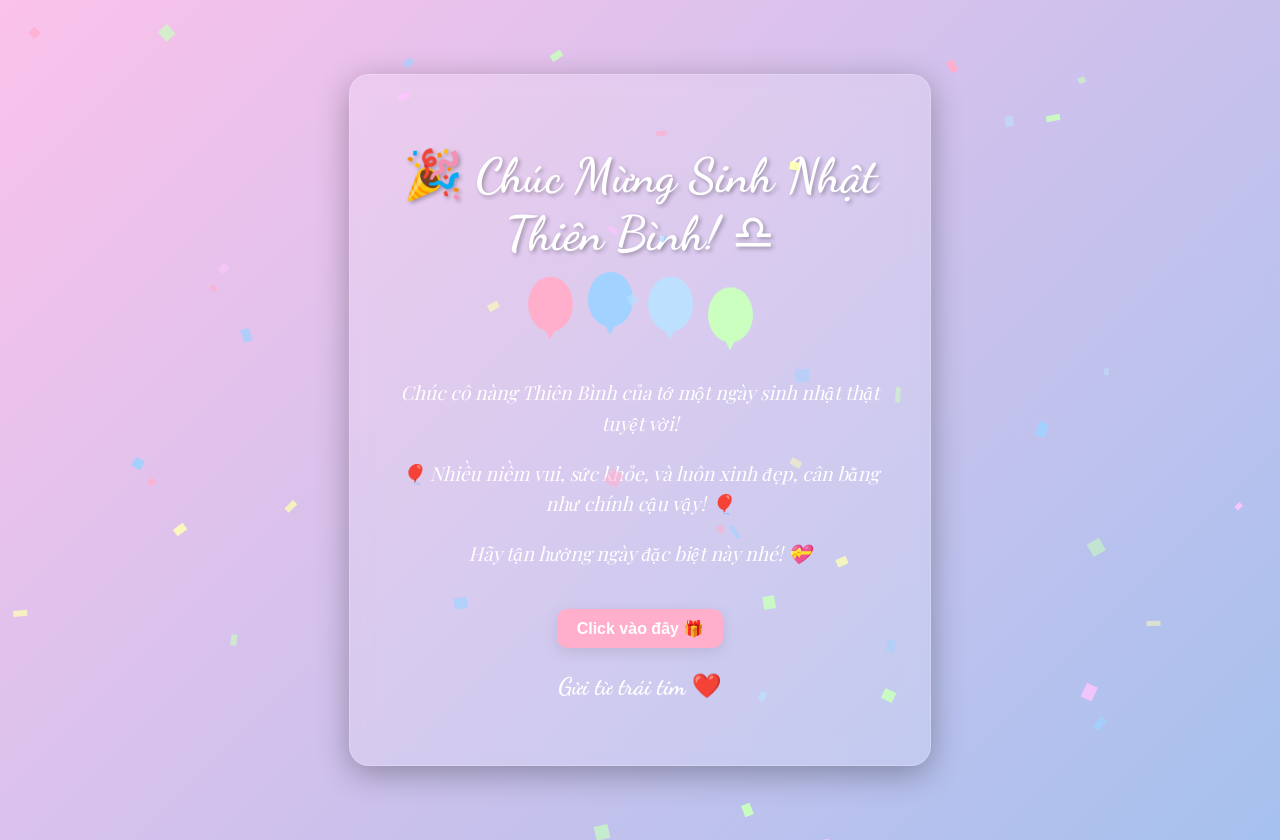
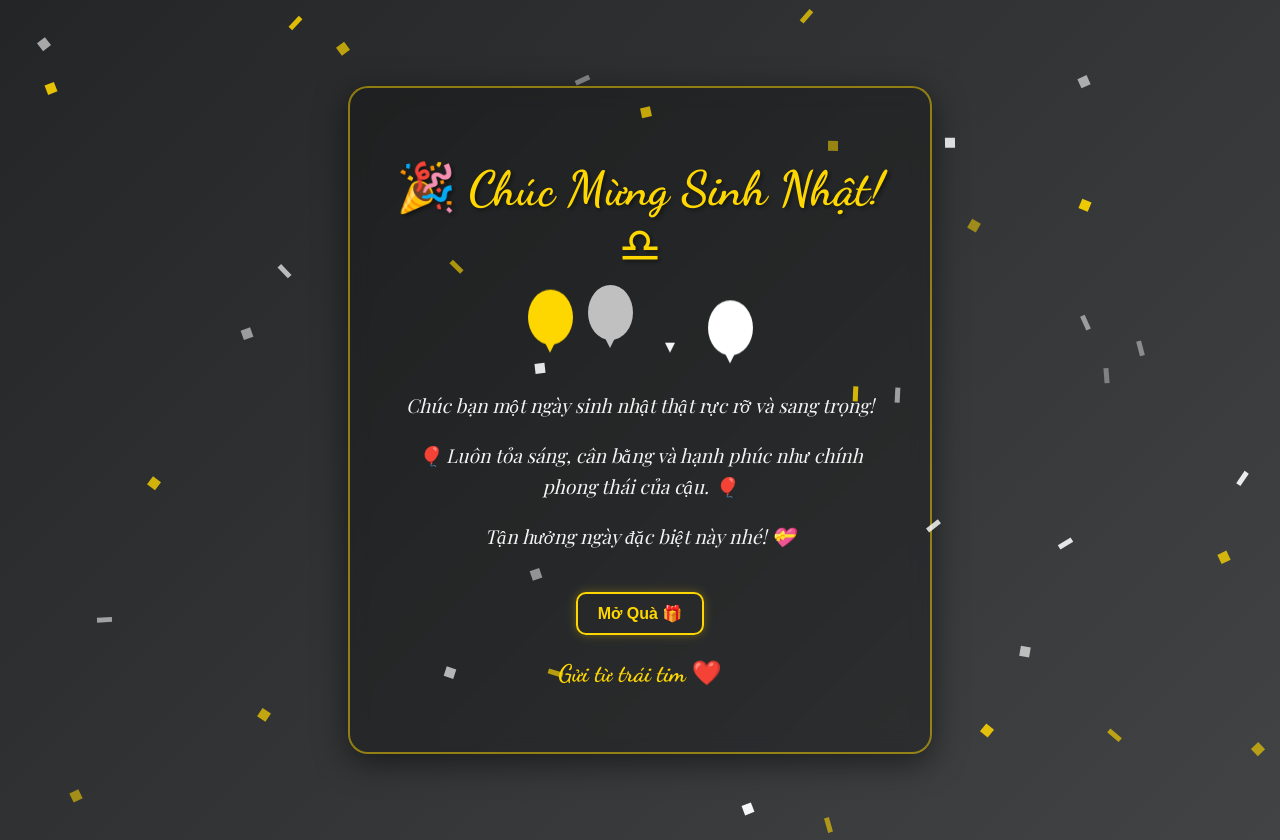
Before and after one commit to thuaniuh/HPBD, a plain HTML site: page index.html in a window 1280 px wide. Drawn offline with nearby package versions, Linux system fonts and the light colour scheme; a web font is replaced by a local one.

Commit message:
Refactor birthday celebration HTML and CSS
Updated styles and content for birthday celebration page.

```diff
--- a/index.html
+++ b/index.html
@@ -10,48 +10,59 @@
     <link href="https://fonts.googleapis.com/css2?family=Dancing+Script:wght@700&family=Playfair+Display:ital@0;1&display=swap" rel="stylesheet">
 
     <style>
+        /* Định nghĩa màu Vàng Kim */
+        :root {
+            --gold-color: #FFD700; /* Màu vàng kim cổ điển */
+            --light-gold: #fde_78_9; /* Vàng nhạt hơn một chút */
+            --off-white: #f5f5f5; /* Màu trắng ngà cho dễ đọc */
+        }
+
         body {
-            /* Font thanh lịch cho Thiên Bình */
             font-family: 'Playfair Display', serif;
 
-            /* Bảng màu pastel mới */
-            background: linear-gradient(135deg, #fbc2eb 0%, #a6c1ee 100%);
+            /* Nền đen sang trọng */
+            background: linear-gradient(135deg, #232526 0%, #414345 100%);
             margin: 0;
             padding: 20px;
             min-height: 100vh;
             display: flex;
             justify-content: center;
             align-items: center;
-            color: white;
+            color: var(--off-white); /* Chữ mặc định màu trắng ngà */
             text-align: center;
-            overflow-x: hidden; /* Ẩn confetti tràn ngang */
+            overflow-x: hidden;
         }
 
         .birthday-card {
-            background: rgba(255, 255, 255, 0.15); /* Tăng độ mờ lên một chút cho sáng */
+            /* Nền đen mờ */
+            background: rgba(0, 0, 0, 0.25);
             backdrop-filter: blur(10px);
             border-radius: 20px;
             padding: 40px;
-            box-shadow: 0 8px 32px rgba(0, 0, 0, 0.3);
+            box-shadow: 0 8px 32px rgba(0, 0, 0, 0.5);
             max-width: 500px;
             animation: fadeIn 1s ease-in;
-            border: 1px solid rgba(255, 255, 255, 0.2); /* Thêm viền mờ */
+
+            /* Viền vàng kim tinh tế */
+            border: 2px solid rgba(255, 215, 0, 0.5);
         }
 
         h1 {
-            /* Font viết tay cho tiêu đề */
             font-family: 'Dancing Script', cursive;
-            font-size: 3em; /* Tăng kích thước */
+            font-size: 3em;
             margin-bottom: 20px;
-            text-shadow: 2px 2px 4px rgba(0, 0, 0, 0.3);
-            color: #fff; /* Đảm bảo màu trắng nổi bật */
+            text-shadow: 2px 2px 4px rgba(0, 0, 0, 0.5);
+
+            /* Tiêu đề màu vàng kim */
+            color: var(--gold-color);
         }
 
         .message {
             font-size: 1.2em;
             line-height: 1.6;
             margin-bottom: 30px;
-            font-style: italic; /* Làm cho lời chúc mềm mại hơn */
+            font-style: italic;
+            color: var(--off-white); /* Chữ lời chúc */
         }
 
         .balloons {
@@ -66,10 +77,9 @@
             height: 55px;
             border-radius: 50%;
             animation: float 3s ease-in-out infinite;
-            position: relative; /* Cần cho nút buộc */
+            position: relative;
         }
 
-        /* Thêm chi tiết nút buộc bóng bay */
         .balloon::after {
             content: '';
             position: absolute;
@@ -81,14 +91,14 @@
             border-left: 5px solid transparent;
             border-right: 5px solid transparent;
             border-top: 10px solid;
-            color: inherit; /* Kế thừa màu từ bóng bay */
+            color: inherit;
         }
 
-        /* Màu pastel mới cho bóng bay (phải thêm 'color' cho ::after) */
-        .balloon:nth-child(1) { background: #ffafcc; color: #ffafcc; animation-delay: 0s; }
-        .balloon:nth-child(2) { background: #a2d2ff; color: #a2d2ff; animation-delay: 0.5s; }
-        .balloon:nth-child(3) { background: #bde0fe; color: #bde0fe; animation-delay: 1s; }
-        .balloon:nth-child(4) { background: #caffbf; color: #caffbf; animation-delay: 1.5s; }
+        /* Màu bóng bay Vàng - Bạc - Trắng */
+        .balloon:nth-child(1) { background: var(--gold-color); color: var(--gold-color); animation-delay: 0s; }
+        .balloon:nth-child(2) { background: #C0C0C0; color: #C0C0C0; animation-delay: 0.5s; } /* Màu Bạc */
+        .balloon:nth-child(3) { background: var(--light-gold); color: var(--light-gold); animation-delay: 1s; }
+        .balloon:nth-child(4) { background: #FFFFFF; color: #FFFFFF; animation-delay: 1.5s; } /* Màu Trắng */
 
         @keyframes fadeIn {
             from { opacity: 0; transform: translateY(30px); }
@@ -104,9 +114,8 @@
             position: fixed;
             width: 10px;
             height: 10px;
-            background: #ffd700;
             animation: confettiFall 5s linear infinite;
-            top: -20px; /* Bắt đầu rơi từ trên */
+            top: -20px;
         }
 
         @keyframes confettiFall {
@@ -117,32 +126,35 @@
         .signature p {
             font-family: 'Dancing Script', cursive;
             font-size: 1.5em;
+            color: var(--gold-color); /* Chữ ký màu vàng */
         }
 
-        /* CSS cho nút phát nhạc */
+        /* CSS cho nút phát nhạc phong cách Black & Gold */
         #playButton {
-            background: #ffafcc; /* Dùng màu hồng chủ đạo */
-            color: #fff;
-            border: none;
+            background: transparent; /* Nền trong suốt */
+            color: var(--gold-color); /* Chữ vàng */
+            border: 2px solid var(--gold-color); /* Viền vàng */
             border-radius: 10px;
             padding: 10px 20px;
             font-size: 1em;
-            font-family: 'Arial', sans-serif; /* Dùng font rõ ràng cho nút */
+            font-family: 'Arial', sans-serif;
             cursor: pointer;
             margin-top: 10px;
-            box-shadow: 0 4px 15px rgba(0,0,0,0.1);
-            transition: transform 0.2s, background-color 0.2s;
+            box-shadow: 0 0 10px rgba(255, 215, 0, 0.3); /* Hiệu ứng tỏa sáng nhẹ */
+            transition: all 0.3s ease;
             font-weight: bold;
         }
         #playButton:hover {
+            background: var(--gold-color); /* Khi hover, nền đổi vàng */
+            color: #000; /* Chữ đổi đen */
             transform: scale(1.05);
-            background: #ff8fab;
+            box-shadow: 0 0 20px rgba(255, 215, 0, 0.5);
         }
     </style>
 </head>
 <body>
     <div class="birthday-card">
-        <h1>🎉 Chúc Mừng Sinh Nhật Thiên Bình! ♎</h1>
+        <h1>🎉 Chúc Mừng Sinh Nhật! ♎</h1>
 
         <div class="balloons">
             <div class="balloon"></div>
@@ -152,14 +164,15 @@
         </div>
 
         <div class="message">
-            <p>Chúc cô nàng Thiên Bình của tớ một ngày sinh nhật thật tuyệt vời!</p>
-            <p>🎈 Nhiều niềm vui, sức khỏe, và luôn xinh đẹp, cân bằng như chính cậu vậy! 🎈</p>
-            <p>Hãy tận hưởng ngày đặc biệt này nhé! 💝</p>
+            <p>Chúc bạn một ngày sinh nhật thật rực rỡ và sang trọng!</p>
+            <p>🎈 Luôn tỏa sáng, cân bằng và hạnh phúc như chính phong thái của cậu. 🎈</p>
+            <p>Tận hưởng ngày đặc biệt này nhé! 💝</p>
         </div>
 
         <div class="music-player">
-            <button id="playButton">Click vào đây 🎁</button>
+            <button id="playButton">Mở Quà 🎁</button>
         </div>
+
         <audio id="birthdaySong" src="link_den_file_nhac.mp3" loop></audio>
 
         <div class="signature">
@@ -168,10 +181,10 @@
     </div>
 
     <script>
-        // Tạo confetti
+        // Tạo confetti Vàng & Bạc
         function createConfetti() {
-            // Mảng màu pastel mới
-            const colors = ['#ffafcc', '#a2d2ff', '#bde0fe', '#caffbf', '#ffc6ff', '#fdffb6'];
+            // Mảng màu Vàng - Bạc - Trắng
+            const colors = ['#FFD700', '#C0C0C0', '#FFFFFF', '#fde_78_9'];
 
             for (let i = 0; i < 50; i++) {
                 const confetti = document.createElement('div');
@@ -181,12 +194,21 @@
                 confetti.style.animationDelay = Math.random() * 5 + 's';
                 confetti.style.width = Math.random() * 10 + 5 + 'px';
                 confetti.style.height = Math.random() * 10 + 5 + 'px';
-                confetti.style.opacity = Math.random() * 0.5 + 0.5; // Thêm độ mờ ngẫu nhiên
+                confetti.style.opacity = Math.random() * 0.5 + 0.5;
+
+                // Thêm hình dạng confetti (vuông và chữ nhật)
+                if (Math.random() > 0.5) {
+                    confetti.style.width = '5px';
+                    confetti.style.height = '15px';
+                } else {
+                    confetti.style.width = '10px';
+                    confetti.style.height = '10px';
+                }
+
                 document.body.appendChild(confetti);
             }
         }
 
-        // Xử lý nút phát nhạc (thay thế hàm cũ)
         function setupMusicPlayer() {
             const playButton = document.getElementById('playButton');
             const song = document.getElementById('birthdaySong');
@@ -206,10 +228,9 @@
             }
         }
 
-        // Khởi tạo
         window.onload = function() {
             createConfetti();
-            setupMusicPlayer(); // Gọi hàm xử lý nhạc mới
+            setupMusicPlayer();
         };
     </script>
 </body>
```
